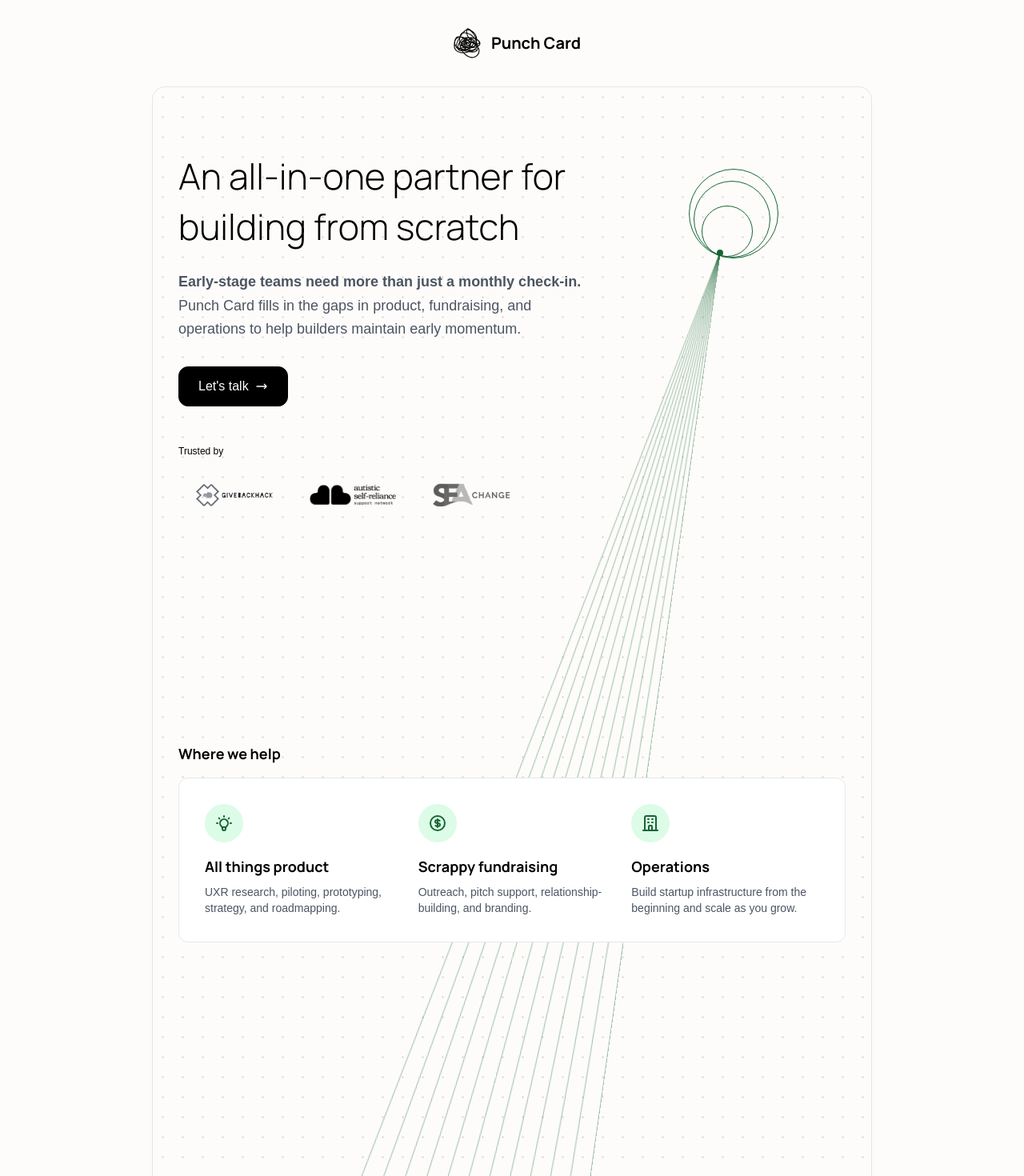
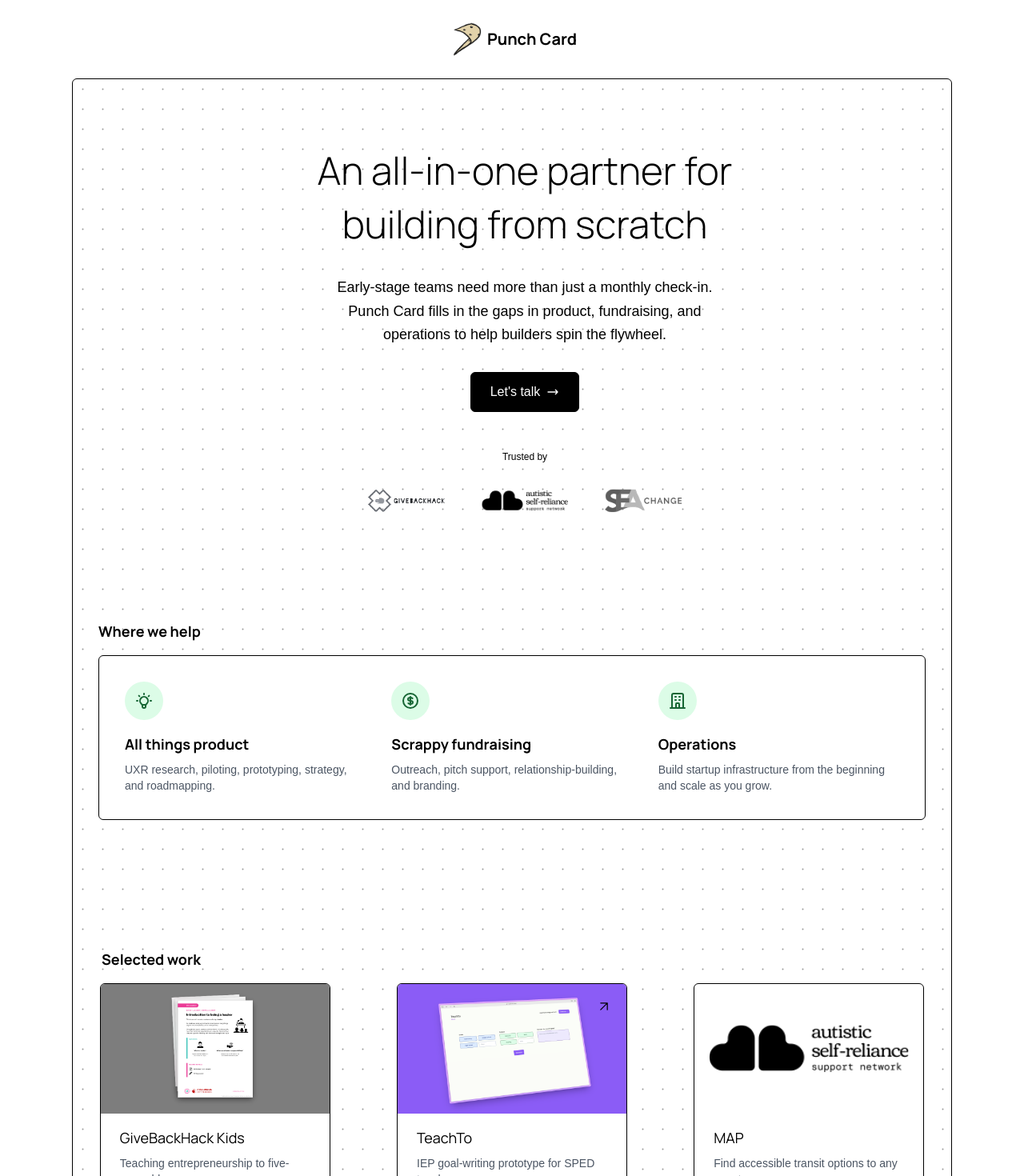
Before and after one commit to owen-myers/teach-to-site-v2, a Next.js app: page / in a window 1280 px wide. Shown: the top 1470 px of the page at 80% size. Built offline with nearby package versions, Linux system fonts and the light colour scheme; a web font is replaced by a local one.

Commit message:
UI updates to white and borders

```diff
--- a/app/components/NotebookGrid.tsx
+++ b/app/components/NotebookGrid.tsx
@@ -8,7 +8,7 @@
       <svg className="w-full h-full" xmlns="http://www.w3.org/2000/svg">
         <defs>
           <pattern id="notebook-dots" width="25" height="25" patternUnits="userSpaceOnUse" patternContentUnits="userSpaceOnUse">
-            <circle cx="12.5" cy="12.5" r="1" fill="rgba(0,0,0,0.2)" />
+            <circle cx="12.5" cy="12.5" r="1" fill="rgba(0,0,0,0.4)" />
           </pattern>
         </defs>
         <rect width="100%" height="100%" fill="url(#notebook-dots)" />
--- a/app/components/card-comp.tsx
+++ b/app/components/card-comp.tsx
@@ -10,14 +10,14 @@
 
 const Card: React.FC<CardProps & { showArrow?: boolean }> = ({ title, subtitle, showArrow, image, altText }) => {
     return (
-        <div className="group relative max-w-72 max-h-100 rounded-lg border border-gray-200 bg-white overflow-hidden
+        <div className="group relative max-w-72 max-h-100 rounded-md border border-black bg-white overflow-hidden
         transition-all duration-300 ease-in-out transform hover:-translate-y-1">
             <Image
                 src={image}
                 alt={altText}
                 width={288}
                 height={162}
-                className="w-full h-[162px] object-cover"
+                className="w-full h-[162px] object-cover "
             />
             {showArrow && (
                 <div className="absolute top-4 right-4 w-6 h-6 flex items-center justify-center
--- a/app/contact/page.tsx
+++ b/app/contact/page.tsx
@@ -3,7 +3,7 @@
 import { Metadata } from 'next';
 
 export const metadata: Metadata = {
-  title: "Iuka - Contact",
+  title: "Punch Card - Contact",
   description: `Reach out to us here.`
 };
 
--- a/app/footer.tsx
+++ b/app/footer.tsx
@@ -2,7 +2,7 @@
 
 export default function Footer() {
   return (
-    <footer className="w-full border-t border-gray-200">
+    <footer className="w-full border-t border-black">
       <div className="flex justify-center">
         <div className="w-[99%]">
           <div className="pb-2 pt-2">
@@ -10,7 +10,7 @@
             <p className="font-rethink text-[10px] text-gray-600 mb-12 pl-2">New York, NY</p>
             <div className="flex justify-between items-center pl-2">
               <div>
-                <Link className="font-rethink text-xs text-gray-600 underline" href="mailto:owen@iukaimpact.com">Get in touch</Link>
+                <Link className="font-rethink text-xs text-gray-600 underline" href="mailto:owen@punchcardproduct.com">Get in touch</Link>
               </div>
               <div className="pr-2">
                 <p className="font-rethink text-[10px] text-gray-600">© {new Date().getFullYear()} Let Teachers Teach LLC</p>
--- a/app/globals.css
+++ b/app/globals.css
@@ -18,5 +18,9 @@
 }
 
 body {
-    background-color: #FDFCFA;
+    background-color: #FFFFFF;
 }
+
+.sub-bg {
+    background-color: #FFFFFF;
+}
--- a/app/nav.tsx
+++ b/app/nav.tsx
@@ -1,19 +1,21 @@
 "use client";
 
 import Link from "next/link";
-import TeachToScribble from "../public/TeachTo_Scribble_Transparent.svg";
+import PunchCardLogo from "../public/Trans_PunchCard_Logo.png";
 import Image from "next/image";
 
 export default function Nav() {
     return (
         <div className="flex justify-center w-full pt-6 pb-2">
             <nav className="font-manrope font-bold flex items-center justify-center w-full">
-                <Link href="/" className="flex items-center">
-                    <Image src={TeachToScribble} alt="Logo with lots of lines." width={60} height={60} />
-                    <div>
+                <div className="flex items-center">
+                    <Link href="/">
+                        <Image src={PunchCardLogo} alt="Logo of a card with holes in it like a punch card." width={50} height={50} />
+                    </Link>
+                    <Link href="/">
                         <div className="text-xl">Punch Card</div>
-                    </div>
-                </Link>
+                    </Link>
+                </div>
             </nav>
         </div>
     );
--- a/app/page.tsx
+++ b/app/page.tsx
@@ -26,52 +26,27 @@
   return (
     <div className="w-full relative">
       <div className="flex justify-center w-full">
-        <div className="md:max-w-[900px] border border-gray-200 rounded-2xl ml-4 mr-4 mb-12 mt-4 relative">
+        <div className="md:max-w-[1100px] border border-black rounded-md ml-4 mr-4 mb-12 mt-4 relative sub-bg">
           <NotebookGrid className="inset-0" />
-          <div className="flex flex-col pl-8">
-            <div className="w-[95%] md:w-[60%]">
+          <div className="flex flex-col pl-8 items-center">
+            <div className="w-[95%] md:w-[60%] text-center">
               <div data-aos="fade-up">
-                <h1 className="font-manrope text-[2.8rem] mb-6 leading-[1.4] relative pt-20 font-light">
+                <h1 className="font-manrope text-[3rem] mb-8 leading-[1.4] relative pt-20 font-light">
                   An all-in-one partner for building from scratch
-                  <div className="hidden md:block absolute -right-[230px] top-[102px] w-28 h-28 border border-green-800 rounded-full"></div>
-                  <div className="hidden md:block absolute -right-[220px] top-[117px] w-24 h-24 border border-green-800 rounded-full"></div>
-                  <div className="hidden md:block absolute -right-[198px] top-[148px] w-16 h-16 border border-green-800 rounded-full"></div>
-                  <div className="hidden md:block absolute -right-[161px] top-[203px] w-2 h-2 bg-green-800 rounded-full"></div>
-                  <div className="hidden md:block absolute -right-[157px] pointer-events-none">
-                    <div className="relative" style={{ transform: 'rotate(8deg)' }}>
-                      {[...Array(12)].map((_, i) => {
-                        const angle = i * 1.2;
-                        const totalAngle = angle + 8;
-                        const height = 1587 / Math.cos(totalAngle * Math.PI / 180);
-                        return (
-                          <div
-                            key={i}
-                            className="absolute w-[1px] origin-top bg-green-800 opacity-40"
-                            style={{
-                              transform: `rotate(${angle}deg)`,
-                              height: `${height}px`
-                            }}
-                          />
-                        );
-                      })}
-                    </div>
-                  </div>
                 </h1>
               </div>
               <div data-aos="fade-up" data-aos-delay="200">
-                <p className="font-rethink text-lg leading-relaxed text-gray-600 font-bold">
+                <p className="font-rethink text-lg mb-8 leading-relaxed mx-auto max-w-lg text-center">
                 Early-stage teams need more than just a monthly check-in.
-                </p>
-                <p className="font-rethink text-lg mb-8 leading-relaxed text-gray-600">
                 Punch Card fills in the gaps in product, fundraising, and operations
-                to help builders maintain early momentum.
+                to help builders spin the flywheel.
                 </p>
               </div>
               <div data-aos="fade-up" data-aos-delay="200">
-                <div className="mb-64">
+                <div className="mb-24">
                   <Link href="https://calendly.com/owen-iukaimpact/30min">
                     <button className="group relative inline-flex items-center justify-center px-6 py-3 font-rethink text-md
-                      overflow-hidden border border-black rounded-xl bg-black text-white
+                      overflow-hidden border border-black rounded-md bg-black text-white
                       transition-all duration-400 ease-in-out
                       hover:bg-transparent hover:text-black
                       focus:outline-none focus:ring-2 focus:ring-black focus:ring-offset-2">
@@ -91,7 +66,7 @@
                   {/* Partners Section */}
                   <div className="mt-12" data-aos="fade-up" data-aos-delay="300">
                     <p className="font-rethink text-xs mb-3">Trusted by</p>
-                    <div className="flex flex-wrap items-center gap-2 ">
+                    <div className="flex flex-wrap items-center gap-2 justify-center">
                       <div className="h-6">
                         <Image src={GBHLogo} alt="GiveBackHack" width={140} height={60} />
                       </div>
@@ -109,10 +84,10 @@
           </div>
 
           {/* Services Section */}
-          <div className="p-8 mb-64 mt-8">
+          <div className="p-8 mb-24 mt-8">
             <div data-aos="fade-up" data-aos-delay="400">
               <h2 className="font-manrope font-bold text-lg mb-4 text-start">Where we help</h2>
-              <div className="bg-white rounded-xl p-8 border border-gray-200">
+              <div className="bg-white rounded-md p-8 border border-black">
                 <div className="grid grid-cols-1 md:grid-cols-3 gap-8">
                   <div>
                     <div className="w-12 h-12 bg-green-100 rounded-full flex items-center justify-center mb-4">
@@ -153,7 +128,7 @@
               <h2 className="font-manrope font-bold text-lg mb-4 md:pl-1">Selected work</h2>
             </div>
             <div data-aos="fade-up" data-aos-delay="800">
-              <div className="flex flex-col md:flex-row justify-center items-center mb-14 md:space-x-4">
+              <div className="flex flex-col md:flex-row justify-center items-center mb-14 md:space-x-[5.2rem]">
                 <Link href="/work/givebackkids">
                   <Card
                     title="GiveBackHack Kids"
--- a/app/work/page.tsx
+++ b/app/work/page.tsx
@@ -5,7 +5,7 @@
 
 
 export const metadata: Metadata = {
-  title: "Iuka - Work",
+  title: "Punch Card - Work",
   description: `Check out our previous consulting, design, and research projects.`
 };
 
```
Also changed, not shown: public/Trans_PunchCard_Logo.png (added).
